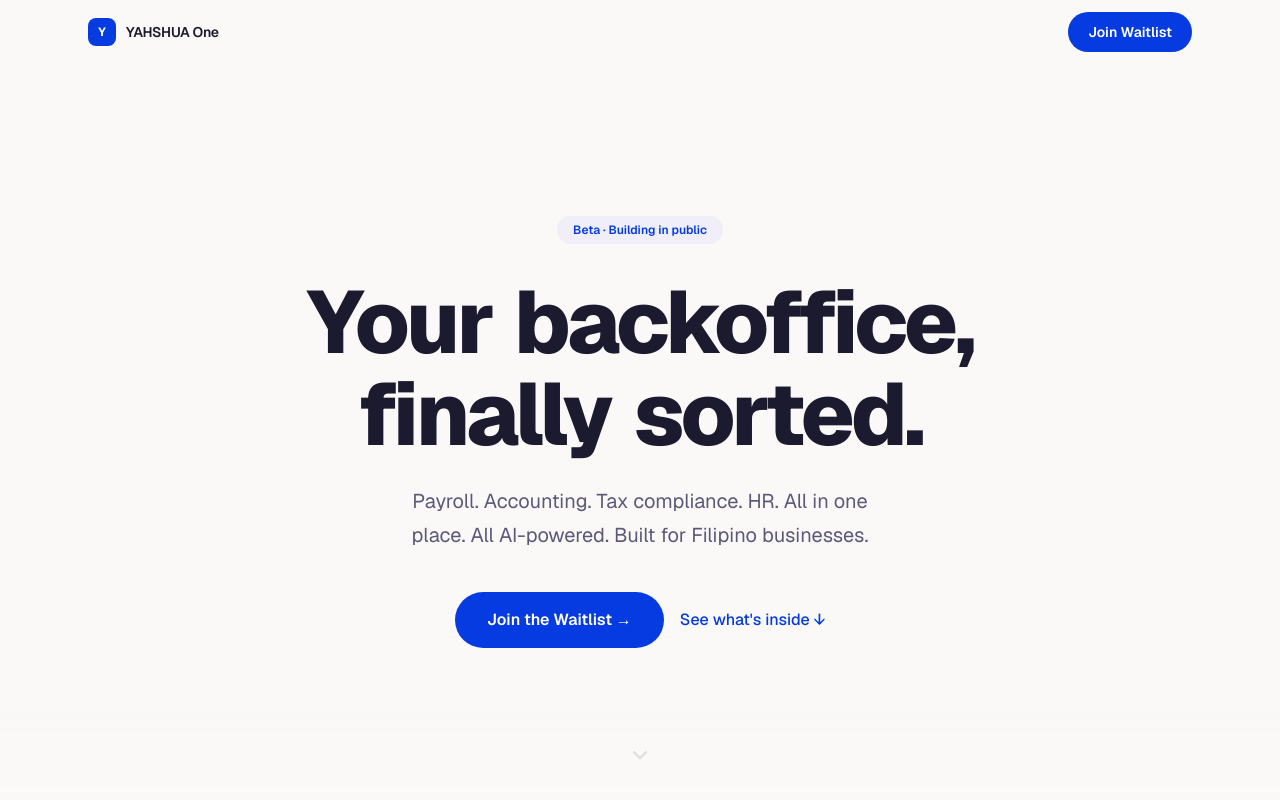
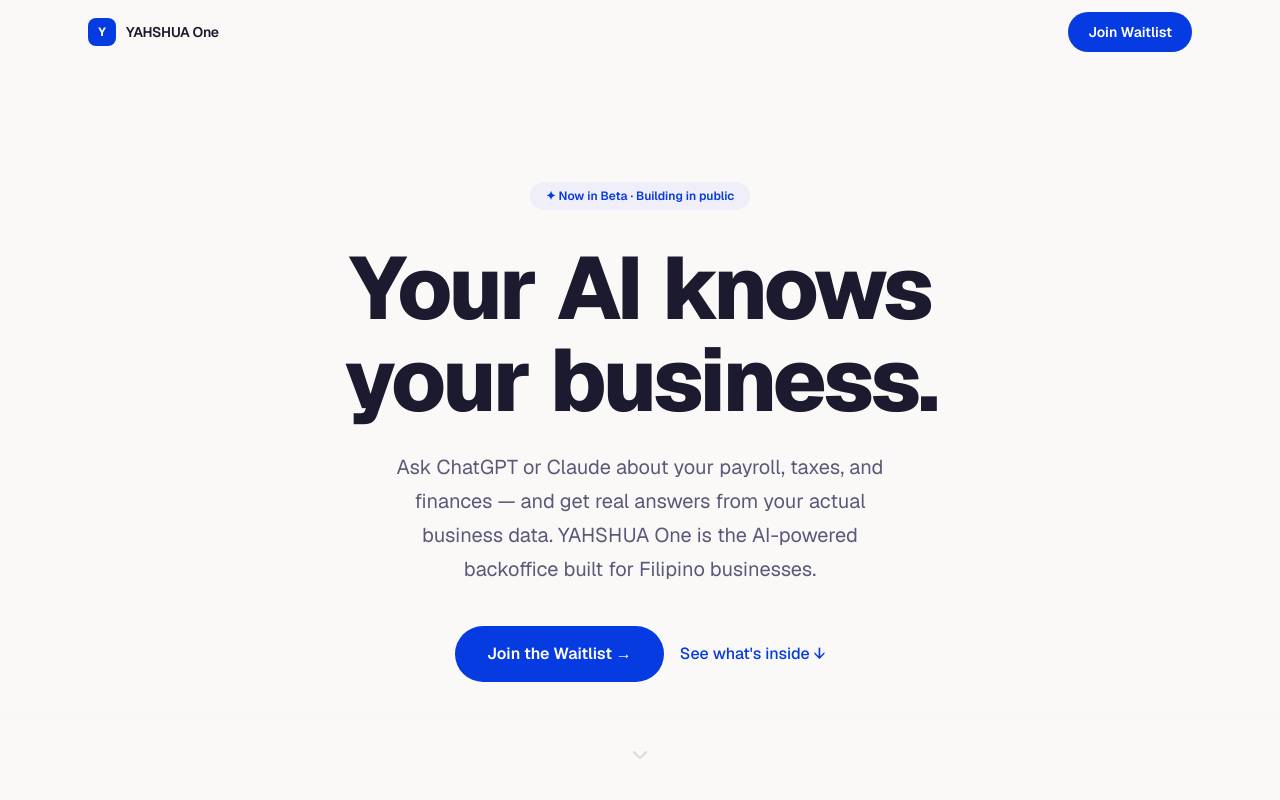
Before and after one commit to michael-learns/yahshua-one-landing, a Next.js app: page / in a window 1280 px wide. Shown: the top 800 px of the page. Built offline with nearby package versions, Linux system fonts and the light colour scheme.

Commit message:
copy: hero headline → AI-forward, punchier subtext

```diff
--- a/app/page.tsx
+++ b/app/page.tsx
@@ -570,8 +570,8 @@
     }
   }
 
-  const heroWords1 = ["Your", "backoffice,"];
-  const heroWords2 = ["finally", "sorted."];
+  const heroWords1 = ["Your", "AI", "knows"];
+  const heroWords2 = ["your", "business."];
 
   return (
     <div className="text-[#1c1a2e]" style={{ fontFamily: "var(--font-geist-sans, sans-serif)" }}>
@@ -613,7 +613,7 @@
             className="hero-badge inline-flex items-center gap-1.5 px-4 py-1.5 rounded-full text-xs font-semibold mb-8"
             style={{ background: "#f0eef9", color: "oklch(0.46 0.25 264)" }}
           >
-            Beta · Building in public
+            ✦ Now in Beta · Building in public
           </span>
 
           {/* Headline — word-by-word stagger */}
@@ -657,8 +657,7 @@
             className="hero-subtext text-xl text-[#5c5878] max-w-lg mb-10"
             style={{ lineHeight: 1.7 }}
           >
-            Payroll. Accounting. Tax compliance. HR. All in one place. All AI-powered. Built for
-            Filipino businesses.
+            Ask ChatGPT or Claude about your payroll, taxes, and finances — and get real answers from your actual business data. YAHSHUA One is the AI-powered backoffice built for Filipino businesses.
           </p>
 
           {/* CTAs */}
```
